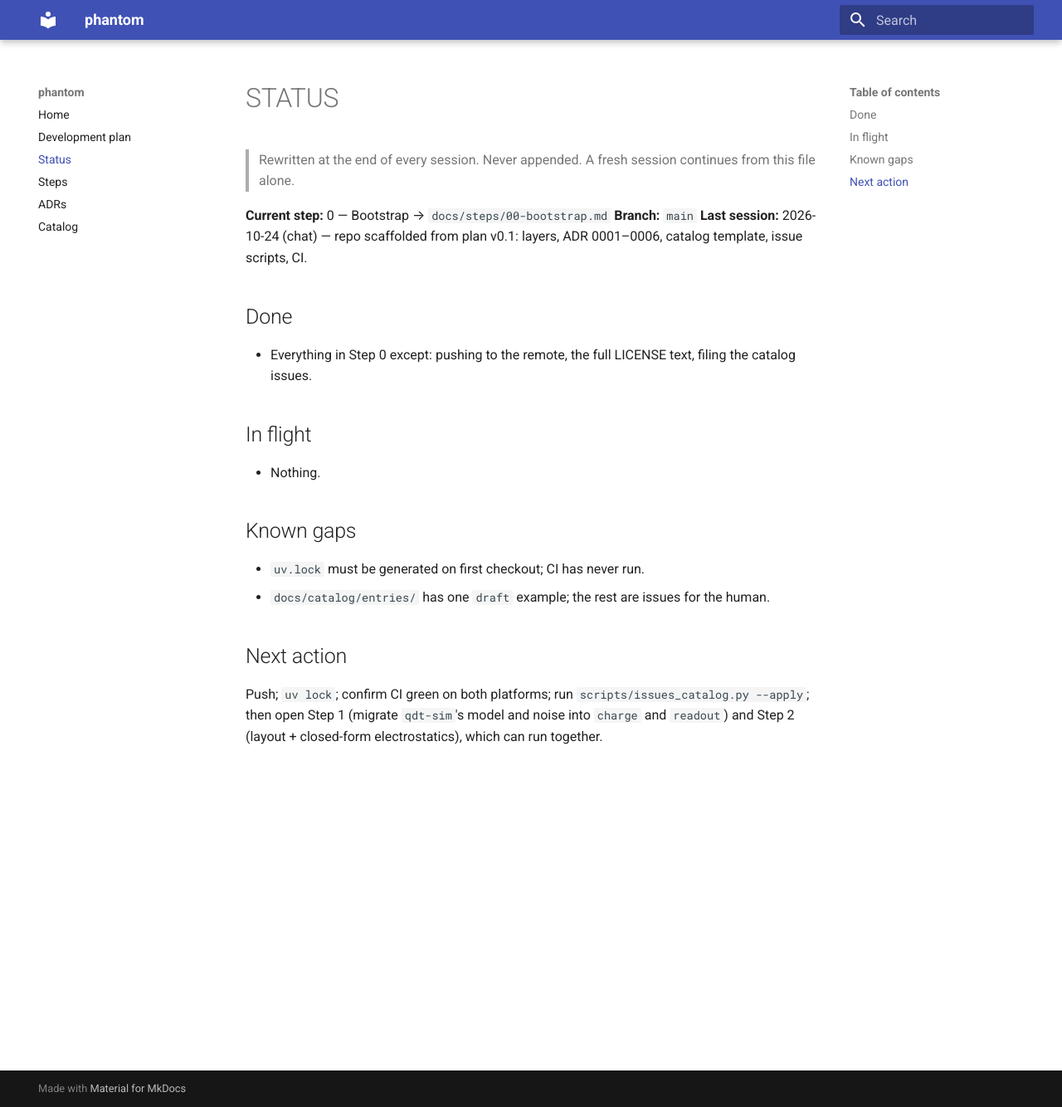
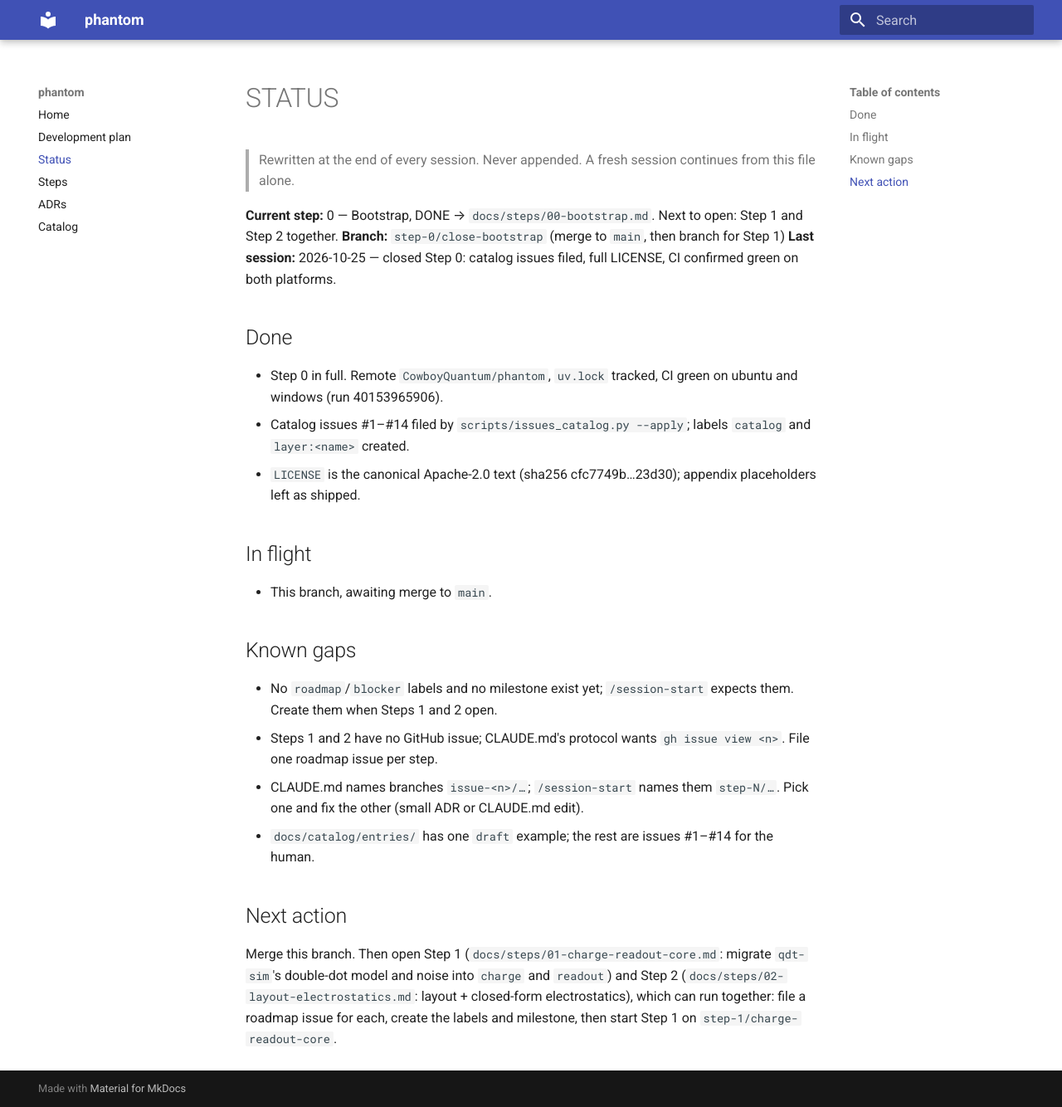
Before and after one commit to CowboyQuantum/phantom, an MkDocs documentation site: the page built from docs/STATUS.md, in a window 1280 px wide and 1334 px high. Shown: the whole window at 83% size. Built offline with MkDocs 1.6.1 and Material for MkDocs 9.7.7, drawn with Linux system fonts in a browser that asks for light colours.

Commit message:
chore: close step 0 (bootstrap)
- LICENSE: canonical Apache-2.0 text replaces the placeholder
- docs/steps: Step 0 marked DONE in the step file and the index
- docs/STATUS.md: rewritten; Step 0 closed, Steps 1 and 2 next

Catalog issues #1-#14 filed via scripts/issues_catalog.py --apply.

Co-Authored-By: Claude Fable 5.1 <noreply@anthropic.com>

```diff
--- a/docs/STATUS.md
+++ b/docs/STATUS.md
@@ -2,21 +2,26 @@
 
 > Rewritten at the end of every session. Never appended. A fresh session continues from this file alone.
 
-**Current step:** 0 — Bootstrap → `docs/steps/00-bootstrap.md`
-**Branch:** `main`
-**Last session:** 2026-10-24 (chat) — repo scaffolded from plan v0.1: layers, ADR 0001–0006, catalog template, issue scripts, CI.
+**Current step:** 0 — Bootstrap, DONE → `docs/steps/00-bootstrap.md`. Next to open: Step 1 and Step 2 together.
+**Branch:** `step-0/close-bootstrap` (merge to `main`, then branch for Step 1)
+**Last session:** 2026-10-25 — closed Step 0: catalog issues filed, full LICENSE, CI confirmed green on both platforms.
 
 ## Done
-- Everything in Step 0 except: pushing to the remote, the full LICENSE text, filing the catalog issues.
+- Step 0 in full. Remote `CowboyQuantum/phantom`, `uv.lock` tracked, CI green on ubuntu and windows (run 40153965906).
+- Catalog issues #1–#14 filed by `scripts/issues_catalog.py --apply`; labels `catalog` and `layer:<name>` created.
+- `LICENSE` is the canonical Apache-2.0 text (sha256 cfc7749b…23d30); appendix placeholders left as shipped.
 
 ## In flight
-- Nothing.
+- This branch, awaiting merge to `main`.
 
 ## Known gaps
-- `uv.lock` must be generated on first checkout; CI has never run.
-- `docs/catalog/entries/` has one `draft` example; the rest are issues for the human.
+- No `roadmap`/`blocker` labels and no milestone exist yet; `/session-start` expects them. Create them when Steps 1 and 2 open.
+- Steps 1 and 2 have no GitHub issue; CLAUDE.md's protocol wants `gh issue view <n>`. File one roadmap issue per step.
+- CLAUDE.md names branches `issue-<n>/…`; `/session-start` names them `step-N/…`. Pick one and fix the other (small ADR or CLAUDE.md edit).
+- `docs/catalog/entries/` has one `draft` example; the rest are issues #1–#14 for the human.
 
 ## Next action
-Push; `uv lock`; confirm CI green on both platforms; run `scripts/issues_catalog.py --apply`; then open
-Step 1 (migrate `qdt-sim`'s model and noise into `charge` and `readout`) and Step 2 (layout + closed-form
-electrostatics), which can run together.
+Merge this branch. Then open Step 1 (`docs/steps/01-charge-readout-core.md`: migrate `qdt-sim`'s double-dot model and
+noise into `charge` and `readout`) and Step 2 (`docs/steps/02-layout-electrostatics.md`: layout + closed-form
+electrostatics), which can run together: file a roadmap issue for each, create the labels and milestone, then start
+Step 1 on `step-1/charge-readout-core`.
```
Also changed, not shown: docs/steps/00-bootstrap.md (+1 -1 lines), docs/steps/README.md (+1 -1 lines), 1 other file.
